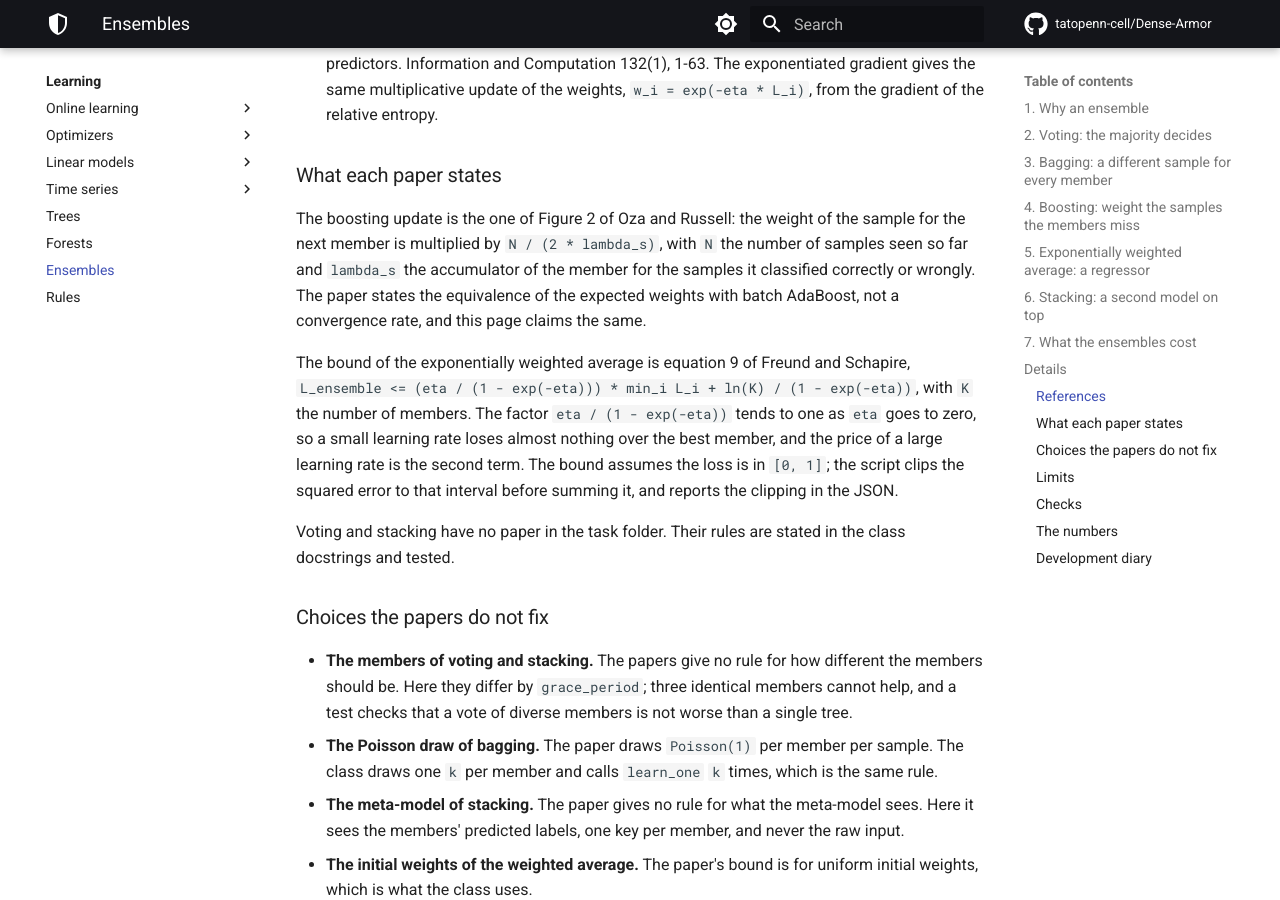
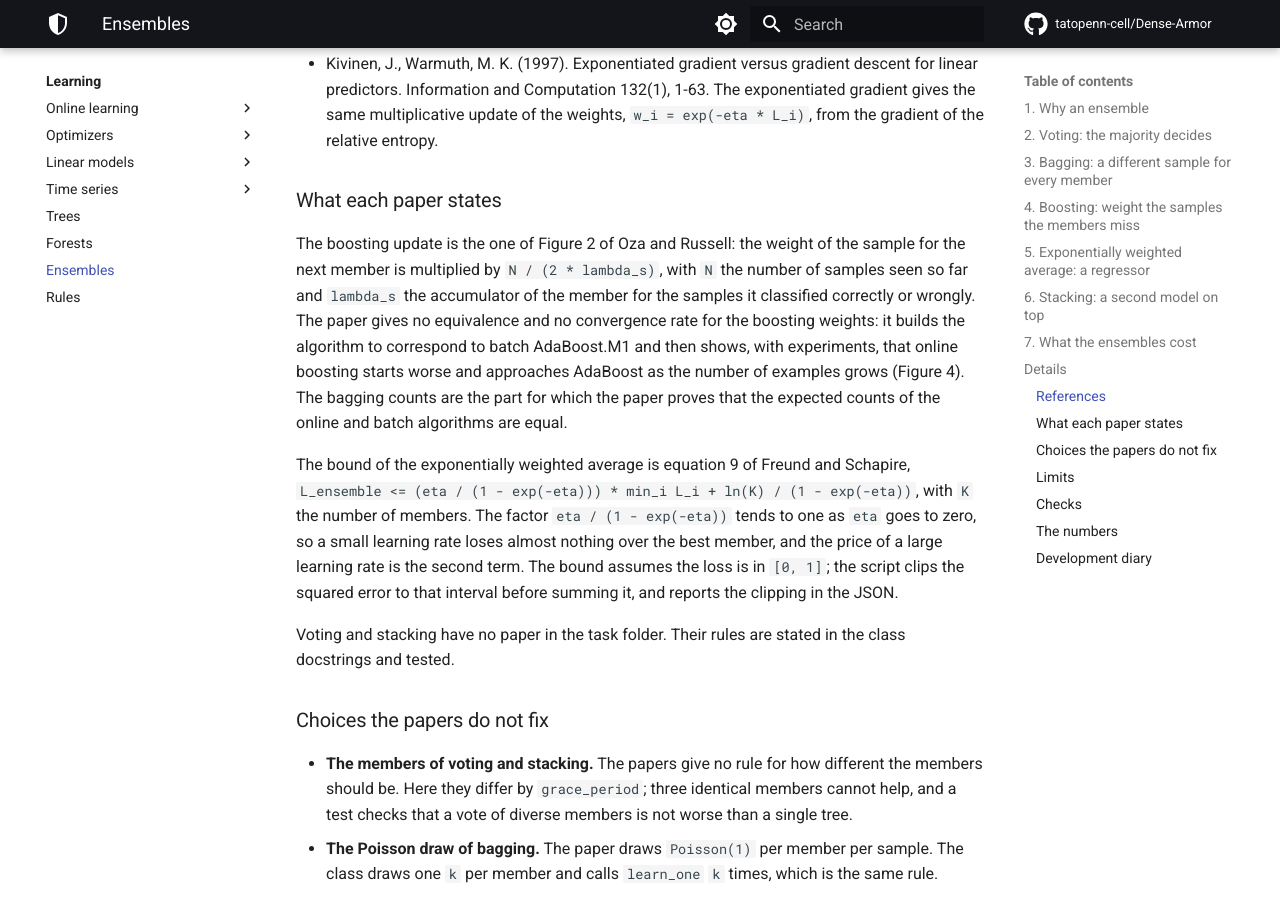
Before and after one commit to tatopenn-cell/Dense-Armor, an MkDocs documentation site: the page built from docs/ensemble/index.md, in a window 1280 px wide and 900 px high, scrolled down 6441 px. Built offline with MkDocs 1.6.1 and Material for MkDocs 9.7.7, drawn with Linux system fonts in a browser that asks for light colours; comment, search, counter and statistics services are not loaded; some of the changed text lies outside the part shown.

Commit message:
task09b review: beta_m is eps/(1-eps) not the error rate; the paper gives no equivalence or rate for boosting, only a bagging equivalence

````diff
--- a/docs/ensemble/index.md
+++ b/docs/ensemble/index.md
@@ -83,7 +83,7 @@
 counters, one for the samples it classified correctly and one for the wrong ones. The weight of
 the incoming sample for the next member grows with the fraction of its mistakes, so a sample a
 member got wrong reaches the next member more often. The final vote weights each member by
-`log(1 / beta_m)`, where `beta_m` is the error rate of that member.
+`log(1 / beta_m)`, with `beta_m = eps_m / (1 - eps_m)` and `eps_m` the error rate of that member.
 
 ```python
 import numpy as np
@@ -222,8 +222,11 @@
 The boosting update is the one of Figure 2 of Oza and Russell: the weight of the sample for the
 next member is multiplied by `N / (2 * lambda_s)`, with `N` the number of samples seen so far
 and `lambda_s` the accumulator of the member for the samples it classified correctly or wrongly.
-The paper states the equivalence of the expected weights with batch AdaBoost, not a convergence
-rate, and this page claims the same.
+The paper gives no equivalence and no convergence rate for the boosting weights: it builds the
+algorithm to correspond to batch AdaBoost.M1 and then shows, with experiments, that online
+boosting starts worse and approaches AdaBoost as the number of examples grows (Figure 4). The
+bagging counts are the part for which the paper proves that the expected counts of the online
+and batch algorithms are equal.
 
 The bound of the exponentially weighted average is equation 9 of Freund and Schapire,
 `L_ensemble <= (eta / (1 - exp(-eta))) * min_i L_i + ln(K) / (1 - exp(-eta))`, with `K` the
````
